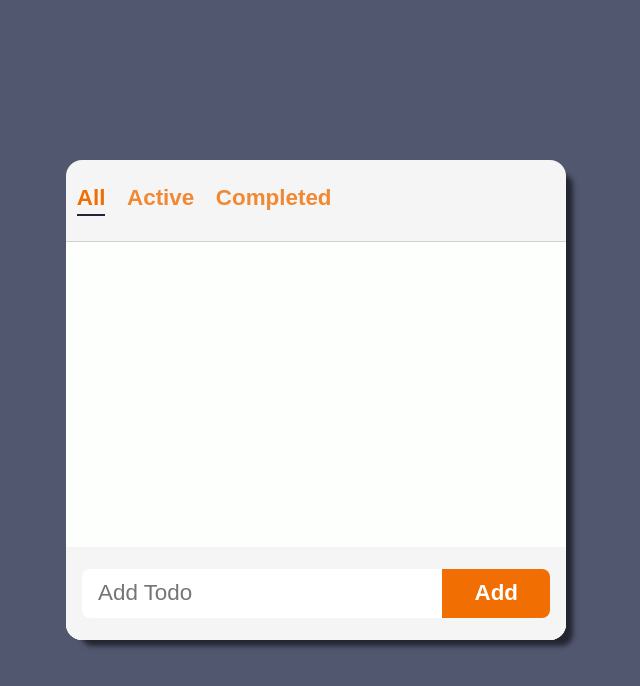
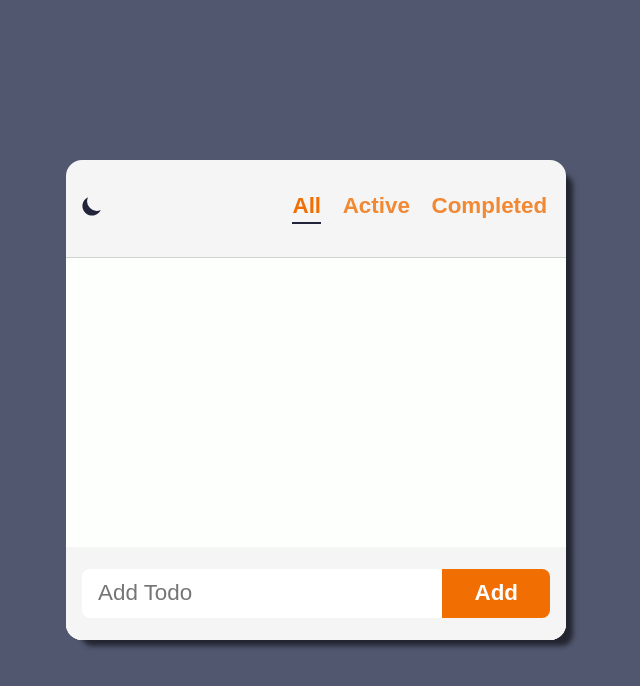
Before and after one commit to eunjinMarie/todo-list, a React (Create React App) app: page / in a window 1280 px wide. Shown: the top 686 px of the page, without its empty margins (324-964 px from the left). Built offline with nearby package versions, Linux system fonts and the light colour scheme.

Commit message:
darkmode

```diff
--- a/src/App.jsx
+++ b/src/App.jsx
@@ -2,16 +2,17 @@
 import './App.css';
 import Header from './components/Header/Header';
 import TodoList from './components/TodoList/TodoList';
+import { DarkModeProvider } from './context/DarkModeContext';
 
 const filters = ['all', 'active', 'completed'];
 
 function App() {
   const [filter, setFilter] = useState(filters[0]);
   return (
-    <>
+    <DarkModeProvider>
       <Header filters={filters} filter={filter} onFilterChange={setFilter} />
       <TodoList filter={filter} />
-    </>
+    </DarkModeProvider>
   );
 }
 
--- a/src/components/Header/Header.jsx
+++ b/src/components/Header/Header.jsx
@@ -1,9 +1,15 @@
 import React from 'react';
 import styles from './Header.module.css';
+import { useDarkMode } from '../../context/DarkModeContext';
+import { HiMoon, HiSun } from 'react-icons/hi';
 
 export default function Header({ filters, filter, onFilterChange }) {
+  const { darkMode, toggleDarkMode } = useDarkMode();
   return (
     <header className={styles.header}>
+      <button className={styles.toggle} onClick={toggleDarkMode}>
+        {!darkMode && <HiMoon />} {darkMode && <HiSun />}
+      </button>
       <ul className={styles.filters}>
         {filters.map((value, index) => (
           <li key={index}>
--- a/src/components/Header/Header.module.css
+++ b/src/components/Header/Header.module.css
@@ -2,8 +2,21 @@
   display: flex;
   justify-content: space-between;
   align-items: center;
+  padding: 0.5rem;
   border-color: var(--color-bg-dark);
   border-bottom: 1px solid var(--color-grey);
+}
+
+.toggle {
+  background-color: transparent;
+  color: var(--color-text);
+  font-size: 1.5rem;
+  transition: all 150ms ease-out;
+}
+
+.toggle:hover {
+  transform: scale(1.1);
+  color: var(--color-accent);
 }
 
 .filters {
--- /dev/null
+++ b/src/context/DarkModeContext.jsx
@@ -0,0 +1,38 @@
+import { useContext, useEffect, useState } from 'react';
+import { createContext } from 'react';
+
+const DarkModeContext = createContext();
+
+export function DarkModeProvider({ children }) {
+  const [darkMode, setDarkMode] = useState(false);
+  const toggleDarkMode = () => {
+    setDarkMode(!darkMode);
+    updateDarkMode(!darkMode);
+  };
+
+  useEffect(() => {
+    const isDark =
+      localStorage.theme === 'dark' ||
+      (!('theme' in localStorage) &&
+        window.matchMedia('(prefers-color-scheme: dark)').matches);
+    setDarkMode(isDark);
+    updateDarkMode(isDark);
+  }, []);
+  return (
+    <DarkModeContext.Provider value={{ darkMode, toggleDarkMode }}>
+      {children}
+    </DarkModeContext.Provider>
+  );
+}
+
+function updateDarkMode(darkMode) {
+  if (darkMode) {
+    document.documentElement.classList.add('dark');
+    localStorage.theme = 'dark';
+  } else {
+    document.documentElement.classList.remove('dark');
+    localStorage.theme = 'light';
+  }
+}
+
+export const useDarkMode = () => useContext(DarkModeContext);
--- a/src/index.css
+++ b/src/index.css
@@ -5,7 +5,14 @@
   --color-text: #22243b;
   --color-accent: #f16e03;
   --color-white: white;
-  --color0scrollbar: #aaa7a7;
+  --color-scrollbar: #aaa7a7;
+}
+
+html.dark {
+  --color-bg-dark: #1a1c35;
+  --color-bg: #22243b;
+  --color-grey: #4e4e4e;
+  --color-text: #fdfffd;
 }
 
 body {
```
